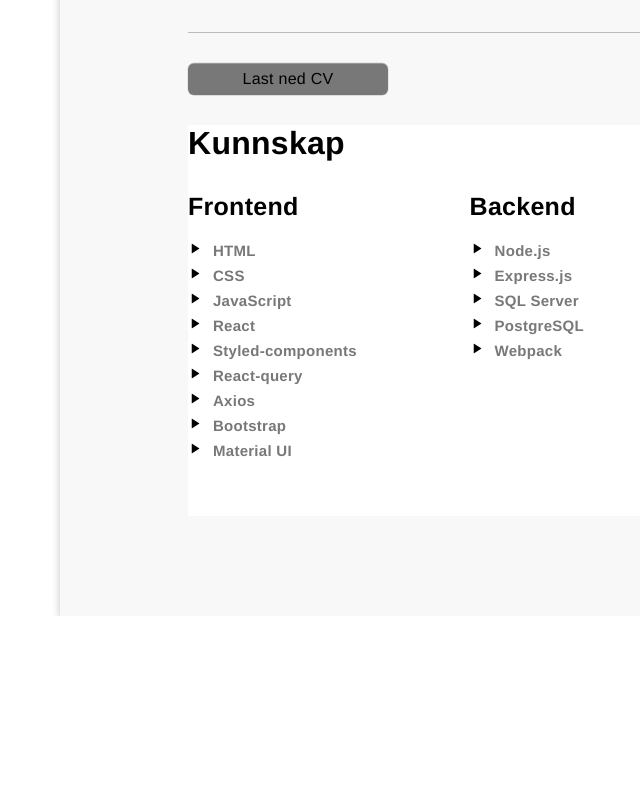
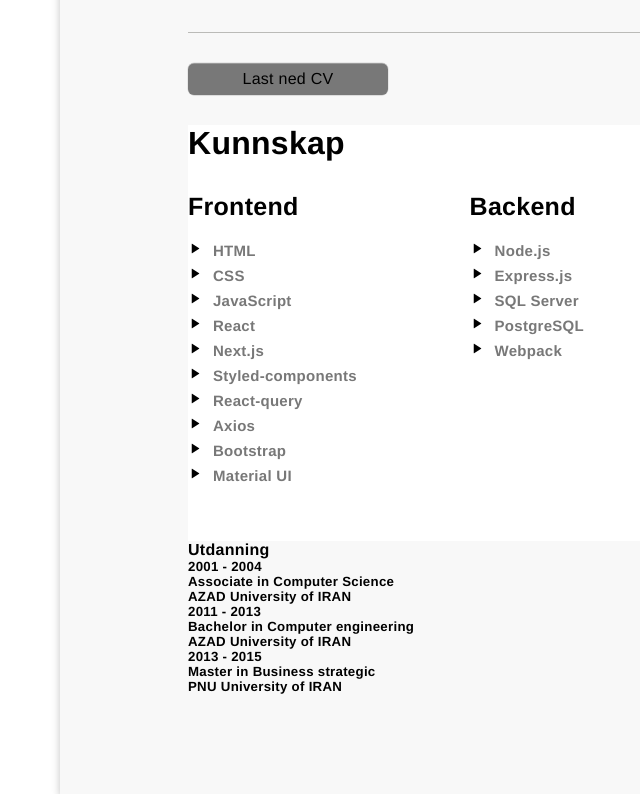
Before and after one commit to maf256/sitedesign, a Next.js app: page /about in a window 1280 px wide. Shown: the part 1633-2427 px from the top of the page, without its empty margins (260-900 px from the left). Before the commit the page ends 2249 px from the top, so only its background shows below. Built offline with nearby package versions, Linux system fonts and the light colour scheme.

Commit message:
Added Education

```diff
--- a/components/about/index.js
+++ b/components/about/index.js
@@ -1,4 +1,4 @@
-import { AboutPage, DetailContainer, NameContainer, InfoContainer, Ul, Skills, Knowledge, ButtonCV, Span, UlKnowledge,Education,UlKnowledgeDiv } from "./pageStyled"
+import { AboutPage, DetailContainer, NameContainer, InfoContainer, Ul, Skills, Knowledge, ButtonCV, Span, UlKnowledge,Education,UlKnowledgeDiv, UlEducation } from "./pageStyled"
 import { Data } from "../common/Data"
 import Image from 'next/image'
 import Img from '../common/image/about.jpg'
@@ -66,6 +66,17 @@ export default function About({language}){
         </UlKnowledgeDiv>
 
         <Education>
+            <h4>{Data.about[language ? 'en' : 'nr'].educationTitlle}</h4>
+            <UlEducation>
+                {Data.about[language ? 'en' : 'nr'].education.map(({date, name, uni}, inx) => (
+                <li key={inx}>
+                    {/* <span><Play fontSize="15px"  /></span> */}
+                    <h5>{date}</h5>
+                    <h5>{name}</h5>
+                    <h5>{uni}</h5>
+                </li>
+                ))}
+            </UlEducation>
 
         </Education>
 
--- a/components/about/pageStyled.js
+++ b/components/about/pageStyled.js
@@ -167,3 +167,8 @@ export const Education = styled.div`
 
 
 `
+
+export const UlEducation = styled.ul`
+
+
+`
--- a/components/common/Data.js
+++ b/components/common/Data.js
@@ -110,15 +110,16 @@ export const Data = {
             ],
             buttonName: 'Last ned CV',
             education: [
-                {date: '2001 - 2004', name: 'Associate in Computer Science'},
-                {data: '2011 - 2013', name: 'Bachelor in Computer engineering - AZAD University of IRAN'},
-                {date: '2013 - 2015', name: 'Master in Business strategic - PNU University of IRAN'}
-            ],
+                {date: '2001 - 2004', name: 'Associate in Computer Science', uni: 'AZAD University of IRAN'},
+                {date: '2011 - 2013', name: 'Bachelor in Computer engineering', uni: 'AZAD University of IRAN'},
+                {date: '2013 - 2015', name: 'Master in Business strategic', uni: 'PNU University of IRAN'}            ],
+            educationTitlle: 'Utdanning',
             knowledge: {
                 knowledge: 'Kunnskap',
-                frontend: ['HTML','CSS','JavaScript', 'React', 'Styled-components', 'React-query', 'Axios', 'Bootstrap', 'Material UI'],
+                frontend: ['HTML','CSS','JavaScript', 'React','Next.js', 'Styled-components', 'React-query', 'Axios', 'Bootstrap', 'Material UI'],
                 backend: ['Node.js', 'Express.js', 'SQL Server', 'PostgreSQL','Webpack']
             }
+
         },
         en: {
             subject: 'About me',
@@ -141,13 +142,14 @@ export const Data = {
             buttonName: 'Download CV',
 
             education: [
-                {date: '2001 - 2004', name: 'AZAD University of IRAN'},
-                {data: '2011 - 2013', name: 'Bachelor in Computer engineering - AZAD University of IRAN'},
-                {date: '2013 - 2015', name: 'Master in Business strategic - PNU University of IRAN'}
+                {date: '2001 - 2004', name: 'Associate in Computer Science', uni: 'AZAD University of IRAN'},
+                {date: '2011 - 2013', name: 'Bachelor in Computer engineering', uni: 'AZAD University of IRAN'},
+                {date: '2013 - 2015', name: 'Master in Business strategic', uni: 'PNU University of IRAN'}
             ],
+            educationTitlle: 'Education',
             knowledge: {
                 knowledge: 'Knowledge',
-                frontend: ['HTML','CSS','JavaScript', 'React', 'Styled-components', 'React-query', 'Axios', 'Bootstrap', 'Material UI'],
+                frontend: ['HTML','CSS','JavaScript', 'React.js','Next.js', 'Styled-components', 'React-query', 'Axios', 'Bootstrap', 'Material UI'],
                 backend: ['Node.js', 'Express.js', 'SQL Server', 'PostgreSQL','Webpack']
             }
         }
```
